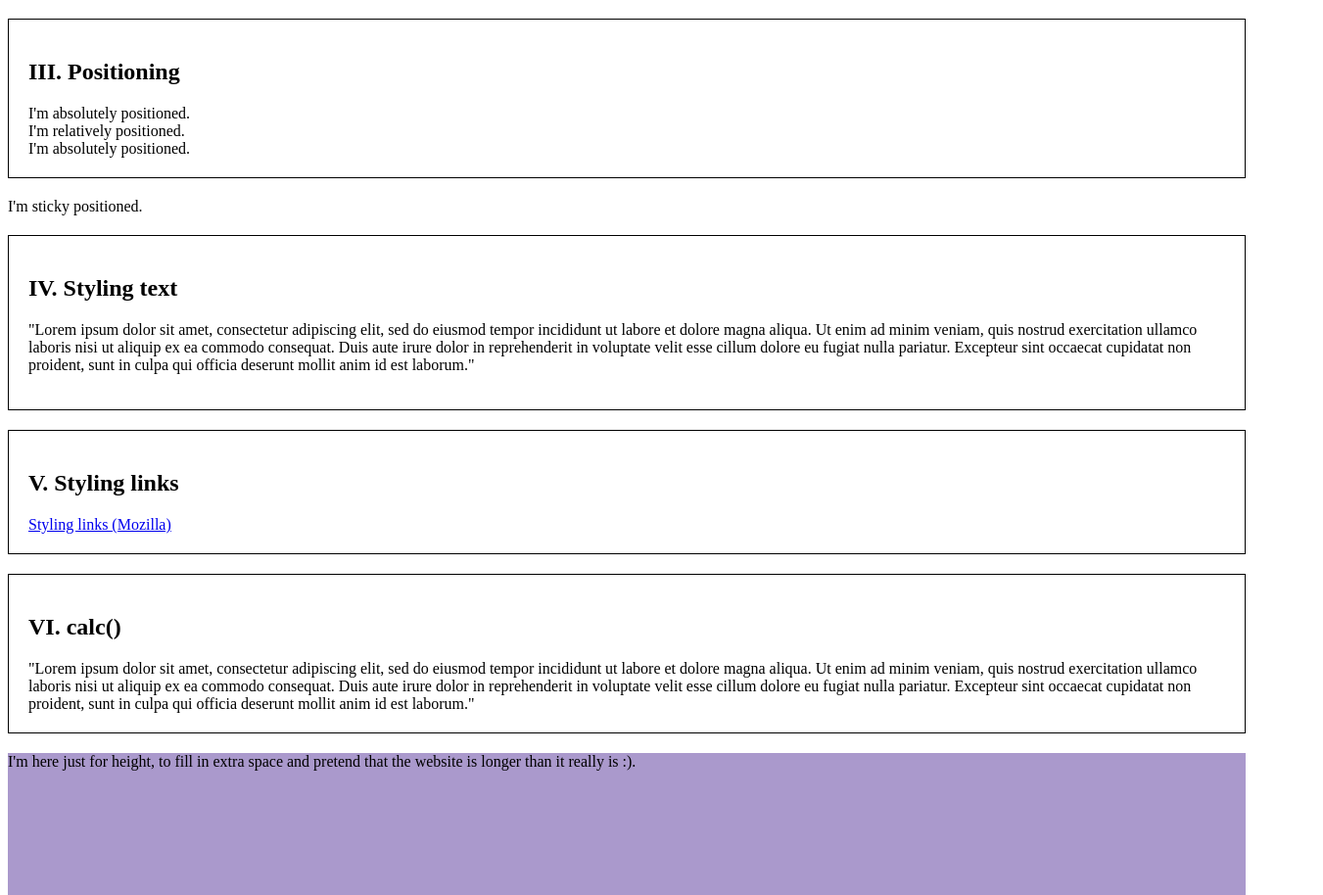
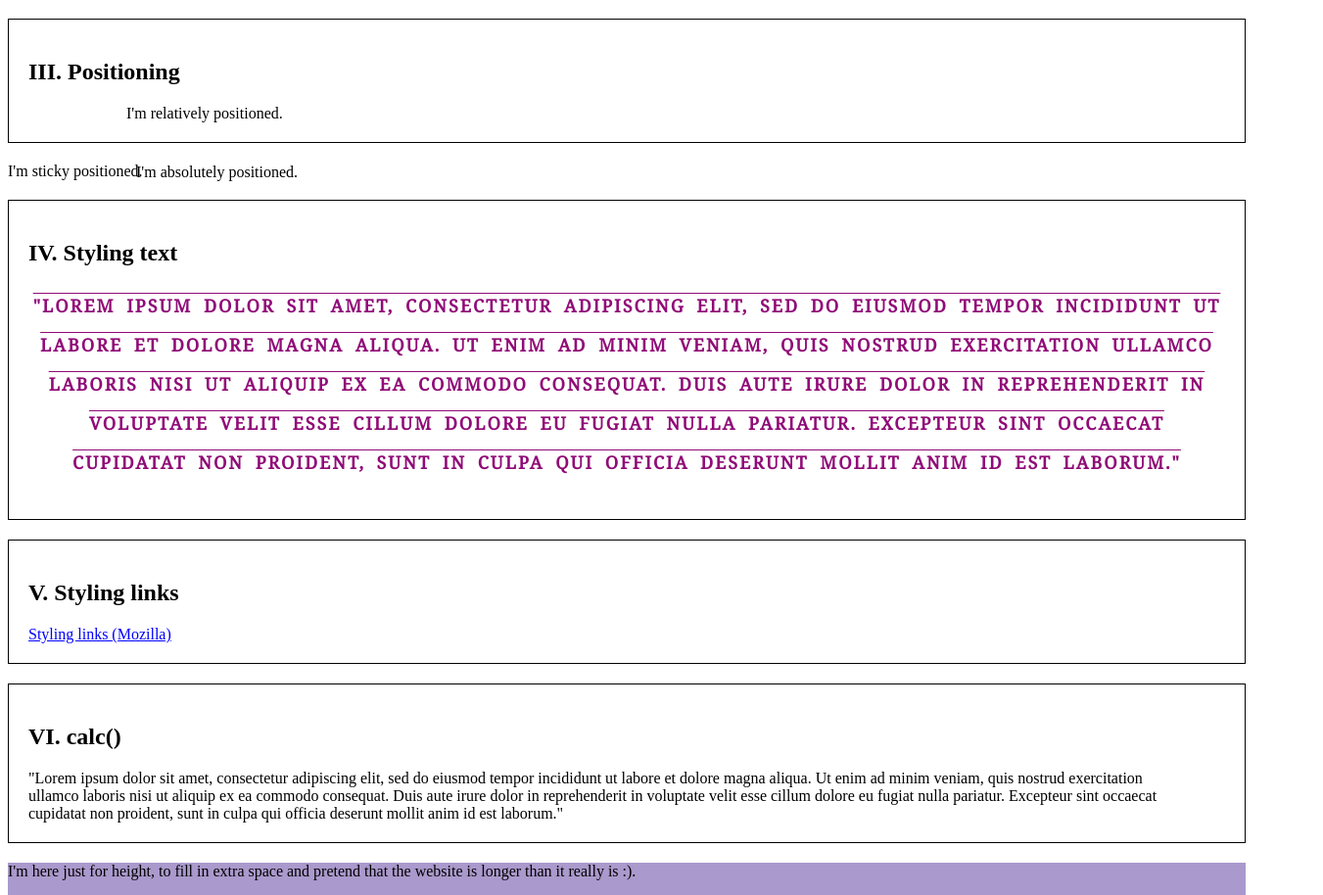
Before and after one commit to Alhaziello/se-cohort-labs, a plain HTML site: page module2/lab2-css/src/index.html in a window 1280 px wide. Shown: the part 1883-2797 px from the top of the page at 98% size, 1351 px wide, since content can reach past the window. Drawn offline with Linux system fonts and the light colour scheme.

Commit message:
lab2 complete

```diff
--- a/module2/lab2-css/src/index.html
+++ b/module2/lab2-css/src/index.html
@@ -2,27 +2,30 @@
 <html>
   <head>
     <style>
+      @import url("https://fonts.googleapis.com/css2?family=Noto+Serif&display=swap");
+    </style>
+    <style>
       /* I. Selectors */
       article {
-      margin: 20px 0;
-      padding: 20px;
-      border: 1px solid black;
+        margin: 20px 0;
+        padding: 20px;
+        border: 1px solid black;
       }
       /* Put styles for sections 1.1, 1.2, 1.3 and 1.4 here */
       .style-me1 {
         color: red;
       }
       #style-me2 {
-        color:blue;
+        color: blue;
       }
-      #style-me2.style-me1{
+      #style-me2.style-me1 {
         color: purple;
       }
       /* Put styles for sections 1.2, 1.3, 1.4 here */
-      .my-descendants-are-styled p{
+      .my-descendants-are-styled p {
         background-color: red;
       }
-      .my-children-are-styled p{
+      .my-children-are-styled p {
         background-color: red;
       }
 
@@ -47,7 +50,7 @@
         box-sizing: content-box;
         overflow: scroll;
         outline-style: groove;
-        outline-color:yellow;
+        outline-color: yellow;
         outline-width: 10px;
         border-radius: 50%;
         background-image: url("assets/images/img1.png");
@@ -57,13 +60,59 @@
       }
 
       /* III. Position */
-
+      .position-absolute {
+        position: absolute;
+        left: 10px;
+        top: 60px;
+        z-index: -10;
+      }
+      .position-relative {
+        position: relative;
+        left: 100px;
+      }
+      .position-sticky {
+      }
 
       /* IV. Styling text */
+      .text-style {
+        color: rgb(144, 11, 119);
+        font-size: large;
+        line-height: 40px;
+        font-weight: bold;
+        font-weight: 300px;
+        font-family: "Noto Serif", serif;
+        text-align: center;
+        letter-spacing: 2px;
+        word-spacing: 5px;
+        text-transform: uppercase;
+        text-decoration: overline;
+      }
 
+      /*V. Styling Links*/
+      a {
+        color: red;
+      }
+      a:link {
+        color: blue;
+      }
+      a:visited {
+        color: purple;
+      }
+      a:hover {
+        color: black;
+      }
+      a:active {
+        color: yellow;
+      }
+      a:focus {
+        color: blueviolet;
+      }
 
       /* VI. calc() */
+      .calc-style {
+         width: calc(100vw - 100px);
 
+      }
     </style>
   </head>
   <body>
@@ -170,8 +219,9 @@
       </div>
     </article>
 
-    <div style="height: 1000px; background: #AA99CC">
-      I'm here just for height, to fill in extra space and pretend that the website is longer than it really is :).
+    <div style="height: 1000px; background: #aa99cc">
+      I'm here just for height, to fill in extra space and pretend that the
+      website is longer than it really is :).
     </div>
   </body>
 </html>
```
